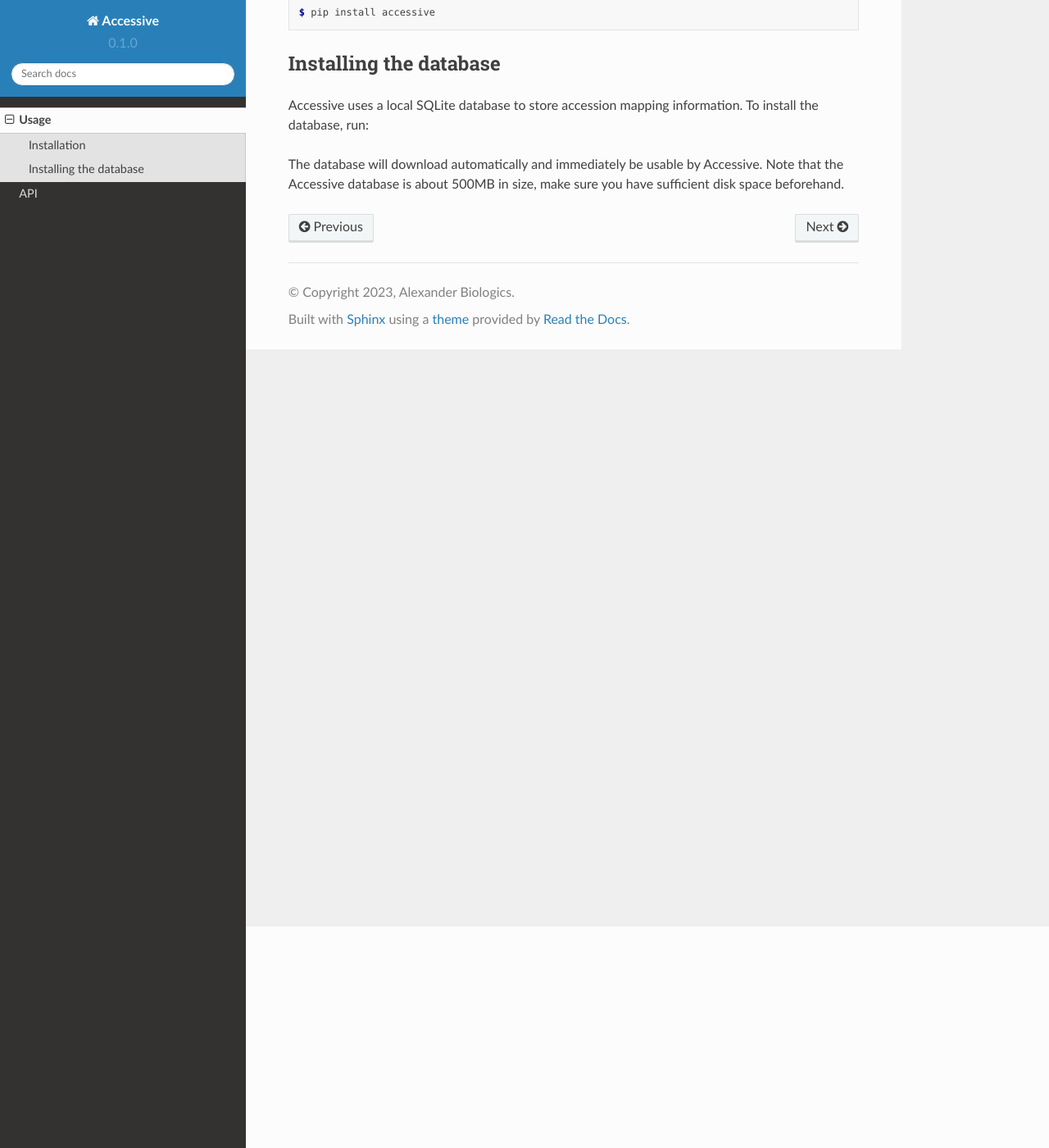
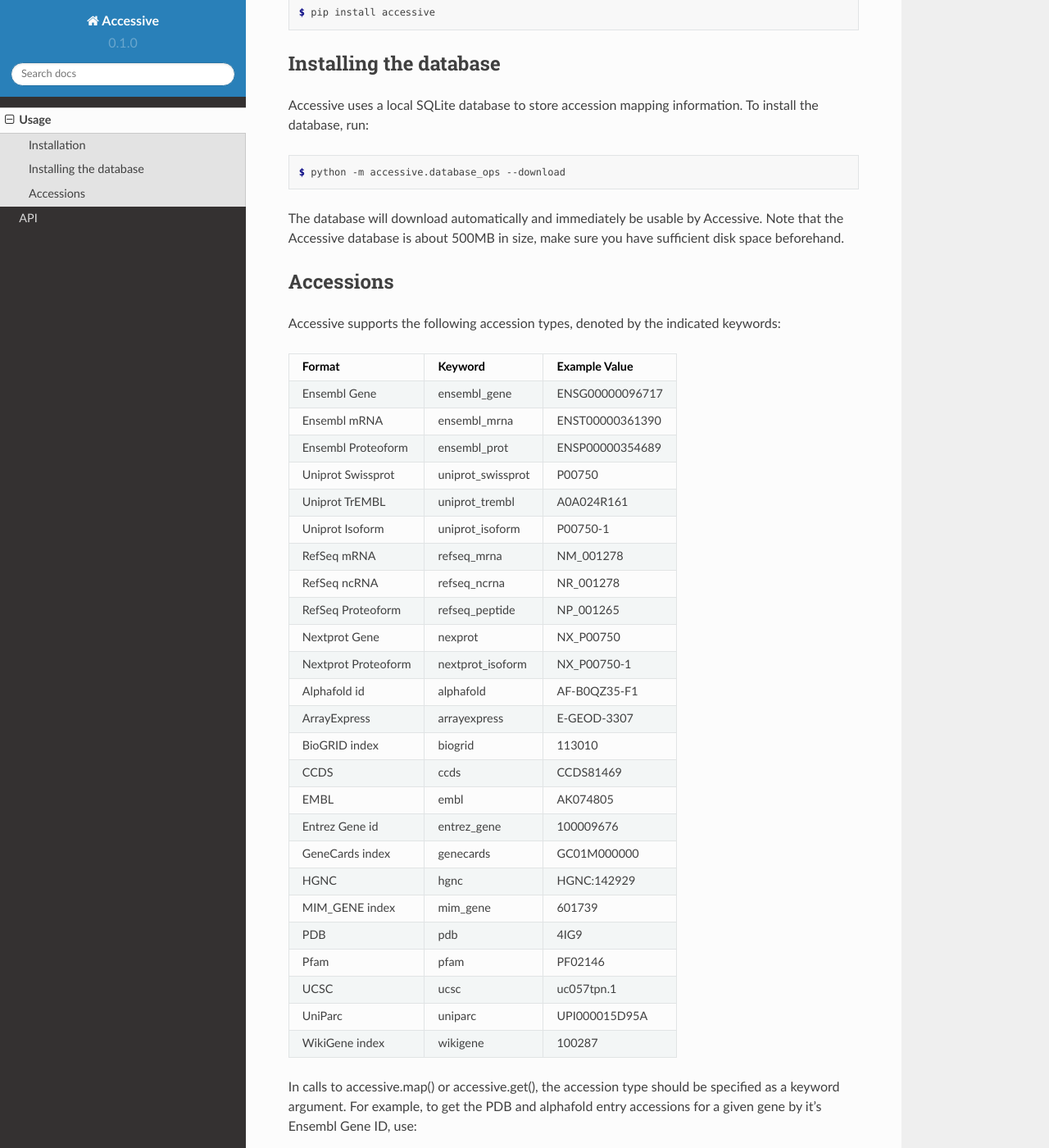
Before and after one commit to MaxAlex/accessive, a Sphinx documentation site: the page built from docs/source/usage.rst, in a window 1280 px wide and 1400 px high, scrolled down 270 px. Shown: the whole window at 82% size. Built offline with Sphinx 7.4.7 and the Read the Docs theme 2.0.0, drawn with Linux system fonts in a browser that asks for light colours; some of the changed text lies outside the part shown.

Commit message:
Add accession keyword list to docs

```diff
--- a/docs/source/api.rst
+++ b/docs/source/api.rst
@@ -59,8 +59,8 @@ The ``map`` method allows for the conversion of a set of biological identifiers
 Parameters:
 
 - ``ids``: A list of identifiers to be converted.
-- ``from_type``: The type of the input identifiers.
-- ``to_types``: A list of types to convert the identifiers to.
+- ``from_type``: The type of the input identifiers. See :ref:`the usage page <accessions>` for a list of supported types.
+- ``to_types``: A list of types to convert the identifiers to. :ref:`the usage page <accessions>` for a list of supported types.
 - ``taxon``: The taxonomic species identifier (optional).
 
 The method returns a table or dict structure containing the requested identifiers.
--- a/docs/source/index.rst
+++ b/docs/source/index.rst
@@ -15,7 +15,8 @@
 
 .. note::
 
-   This project is under active development.
+   This project is under active development. If you have any questions, comments, or suggestions,
+   email me at `max@alexander.bio <mailto:max@alexander.bio>`_.
 
 Contents
 --------
--- a/docs/source/usage.rst
+++ b/docs/source/usage.rst
@@ -18,7 +18,56 @@ Installing the database
 Accessive uses a local SQLite database to store accession mapping information. To install the database, run:
 
 .. code-block:: console
-   $ python -m accessive.database_ops --download
+
+    $ python -m accessive.database_ops --download
 
 The database will download automatically and immediately be usable by Accessive. Note that the Accessive database
 is about 500MB in size, make sure you have sufficient disk space beforehand.
+
+
+.. _accessions:
+
+Accessions
+----------
+
+Accessive supports the following accession types, denoted by the indicated keywords:
+
+====================== ==================== ===============
+Format                 Keyword              Example Value
+====================== ==================== ===============
+Ensembl Gene           ensembl_gene         ENSG00000096717
+Ensembl mRNA           ensembl_mrna         ENST00000361390
+Ensembl Proteoform     ensembl_prot         ENSP00000354689
+Uniprot Swissprot      uniprot_swissprot    P00750
+Uniprot TrEMBL         uniprot_trembl       A0A024R161
+Uniprot Isoform        uniprot_isoform      P00750-1
+RefSeq mRNA            refseq_mrna          NM_001278
+RefSeq ncRNA           refseq_ncrna         NR_001278
+RefSeq Proteoform      refseq_peptide       NP_001265
+Nextprot Gene          nexprot              NX_P00750
+Nextprot Proteoform    nextprot_isoform     NX_P00750-1
+Alphafold id           alphafold            AF-B0QZ35-F1
+ArrayExpress           arrayexpress         E-GEOD-3307
+BioGRID index          biogrid              113010
+CCDS                   ccds                 CCDS81469
+EMBL                   embl                 AK074805
+Entrez Gene id         entrez_gene          100009676
+GeneCards index        genecards            GC01M000000
+HGNC                   hgnc                 HGNC:142929
+MIM_GENE index         mim_gene             601739
+PDB                    pdb                  4IG9
+Pfam                   pfam                 PF02146
+UCSC                   ucsc                 uc057tpn.1
+UniParc                uniparc              UPI000015D95A
+WikiGene index         wikigene             100287
+====================== ==================== ===============
+
+
+
+In calls to accessive.map() or accessive.get(), the accession type should be specified as a keyword argument. For
+example, to get the PDB and alphafold entry accessions for a given gene by it's Ensembl Gene ID, use:
+
+.. code-block:: python
+
+   import accessive
+   accessive.map('ENSG00000096717', from_type='ensembl_gene', to_types=['pdb', 'alphafold'])
```
Also changed, not shown: README.md (+4 -0 lines).
